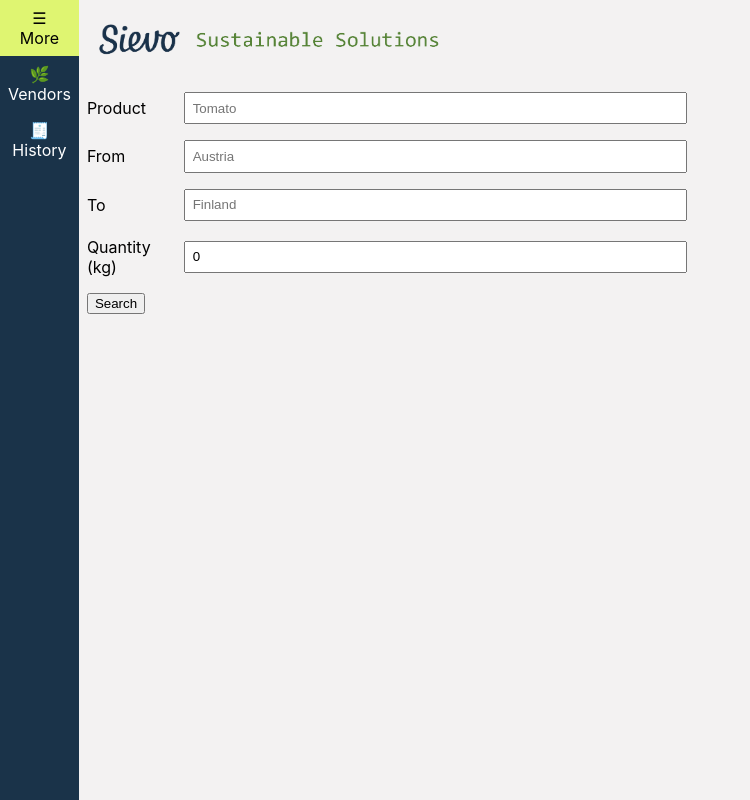
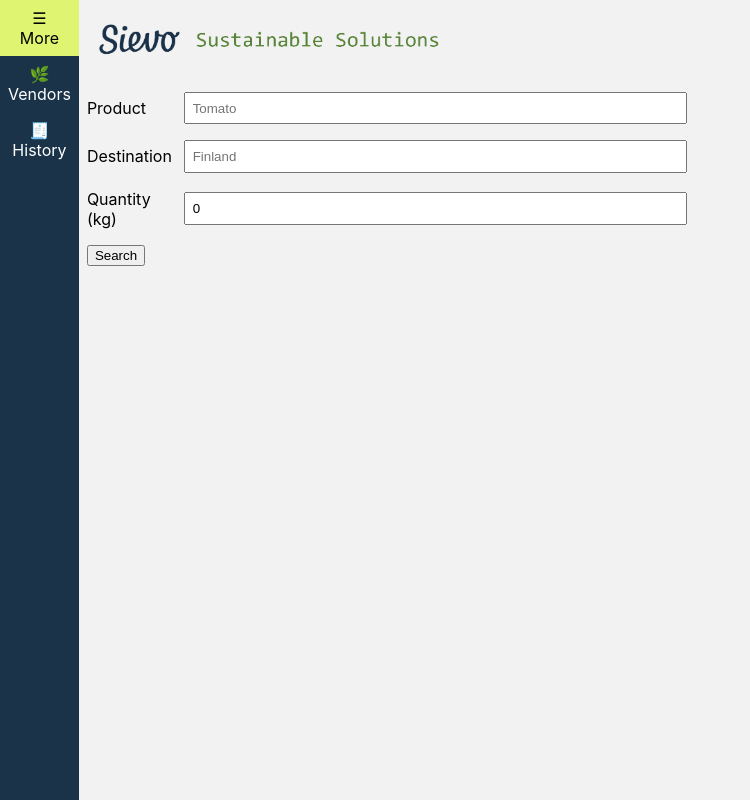
Before and after one commit to lachs1/junction2021, a React (Create React App) app in the folder app/: page / in a window 1280 px wide. Shown: the whole page, without its empty margins (0-750 px from the left). Built offline with nearby package versions, Linux system fonts and the light colour scheme.

Commit message:
removed from-field

```diff
--- a/app/src/App.js
+++ b/app/src/App.js
@@ -10,8 +10,7 @@ export default class App extends React.Component {
     super(props);
     this.state = {
       product: '',
-      from: '',
-      to: '',
+      destination: '',
       quantity: 0,
       data: Data,
     };
@@ -35,7 +34,7 @@ export default class App extends React.Component {
 
   render() {
     //console.log(this.state.data);
-    const { product, from, to, quantity } = this.state;
+    const { product, destination, quantity } = this.state;
 
     return (
       <div className='App'>
@@ -70,33 +69,17 @@ export default class App extends React.Component {
               ></input>
             </div>
             <div className='FormRow'>
-              <label htmlFor='from' className='FormLabel'>
-                From
+              <label htmlFor='destination' className='FormLabel'>
+                Destination
               </label>
               <input
                 type='text'
-                id='from'
-                name='from'
-                placeholder='Austria'
-                minLength={1}
-                maxLength={30}
-                value={from}
-                onChange={this.handleChange}
-                className='FormInput'
-              ></input>
-            </div>
-            <div className='FormRow'>
-              <label htmlFor='to' className='FormLabel'>
-                To
-              </label>
-              <input
-                type='text'
-                id='to'
-                name='to'
+                id='destination'
+                name='destination'
                 placeholder='Finland'
                 minLength={1}
                 maxLength={30}
-                value={to}
+                value={destination}
                 onChange={this.handleChange}
                 className='FormInput'
               ></input>
```
Also changed, not shown: 1 other file (tests, documents, lock files or other folders).
